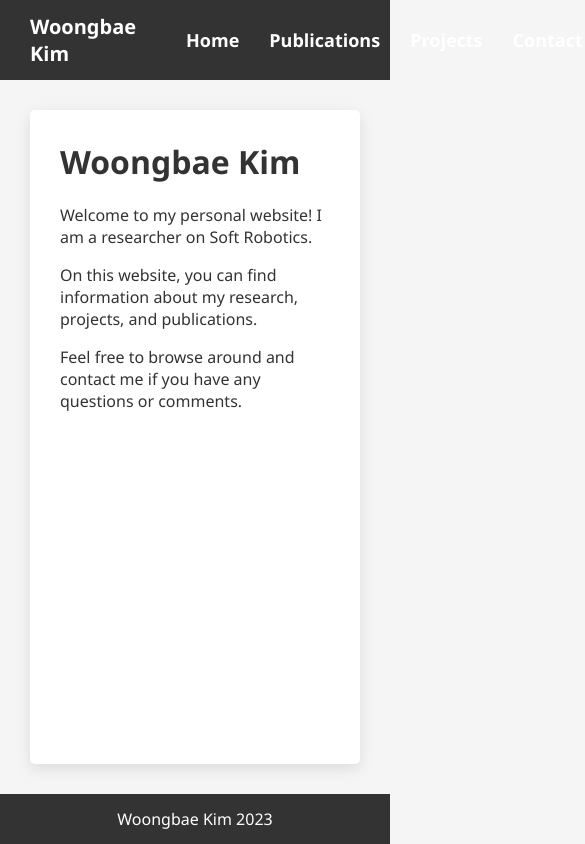
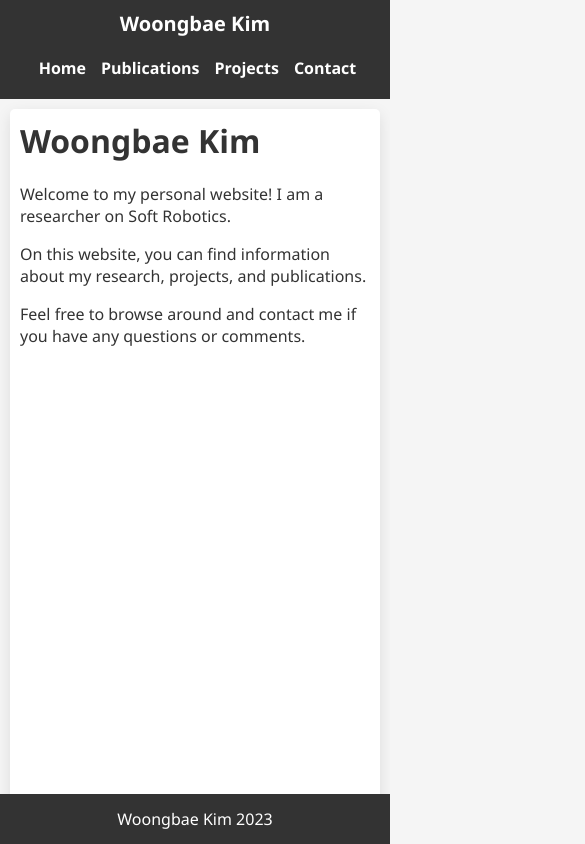
Before and after one commit to wbaekim/WBaeKim.github.io, a plain HTML site: page index.html in a window 390 px wide. Shown: the whole page, 585 px wide, since content can reach past the window. Drawn offline with Linux system fonts and the light colour scheme.

Commit message:
Update style.css

```diff
--- a/style.css
+++ b/style.css
@@ -87,3 +87,47 @@ footer {
   color: #fff;
   flex-shrink: 0;
 }
+
+/* Mobile Styles */
+@media only screen and (max-width: 768px) {
+  /* Header */
+  header {
+    height: auto;
+    padding: 10px;
+    flex-direction: column;
+    align-items: center;
+  }
+
+  header a {
+    margin-bottom: 10px;
+  }
+
+  /* Navigation */
+  nav {
+    margin: 10px;
+  }
+
+  nav ul li {
+    margin-left: 5px;
+  }
+
+  nav ul li a {
+    font-size: 16px;
+    padding: 5px;
+  }
+
+  /* Main Content */
+  main {
+    margin: 10px;
+    padding: 10px;
+  }
+
+  /* Footer */
+  footer {
+    position: absolute;
+    bottom: 0;
+    width: 100%;
+    height: 50px;
+    text-align: center;
+  }
+}
```
